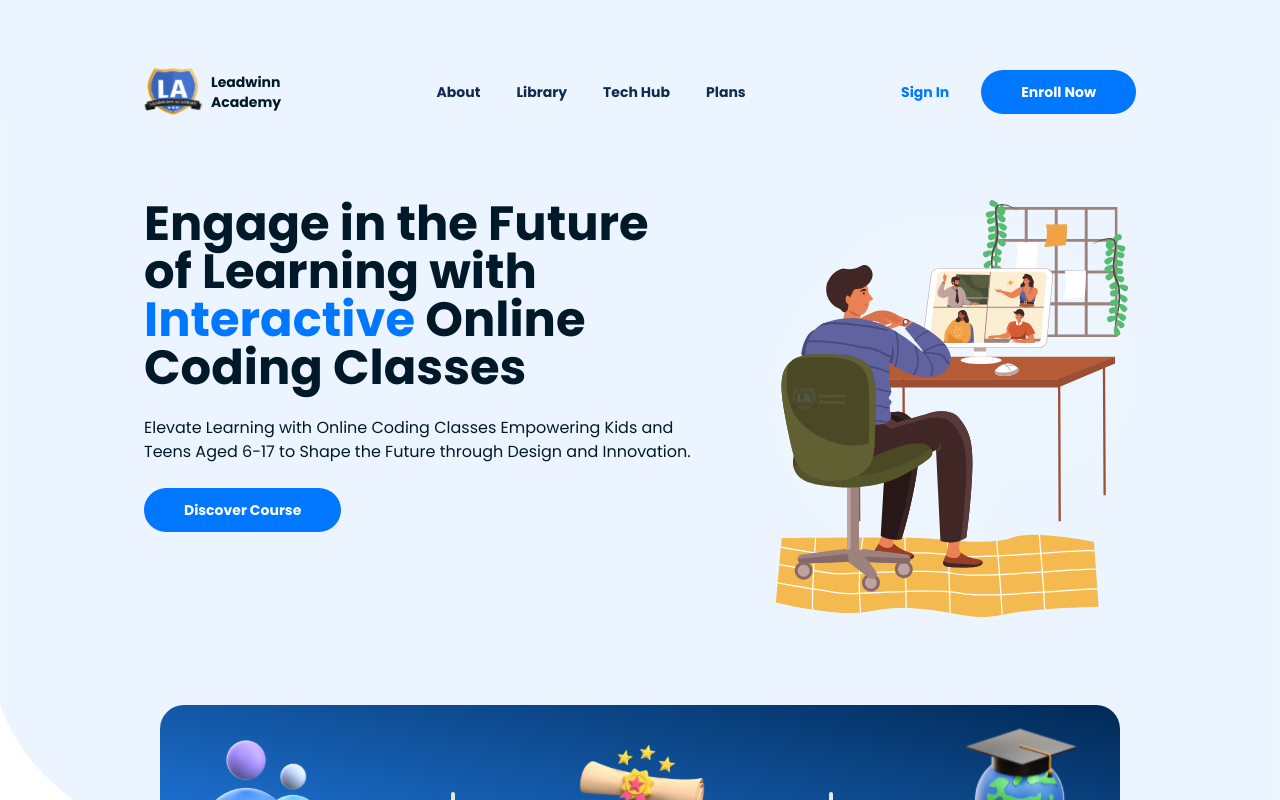
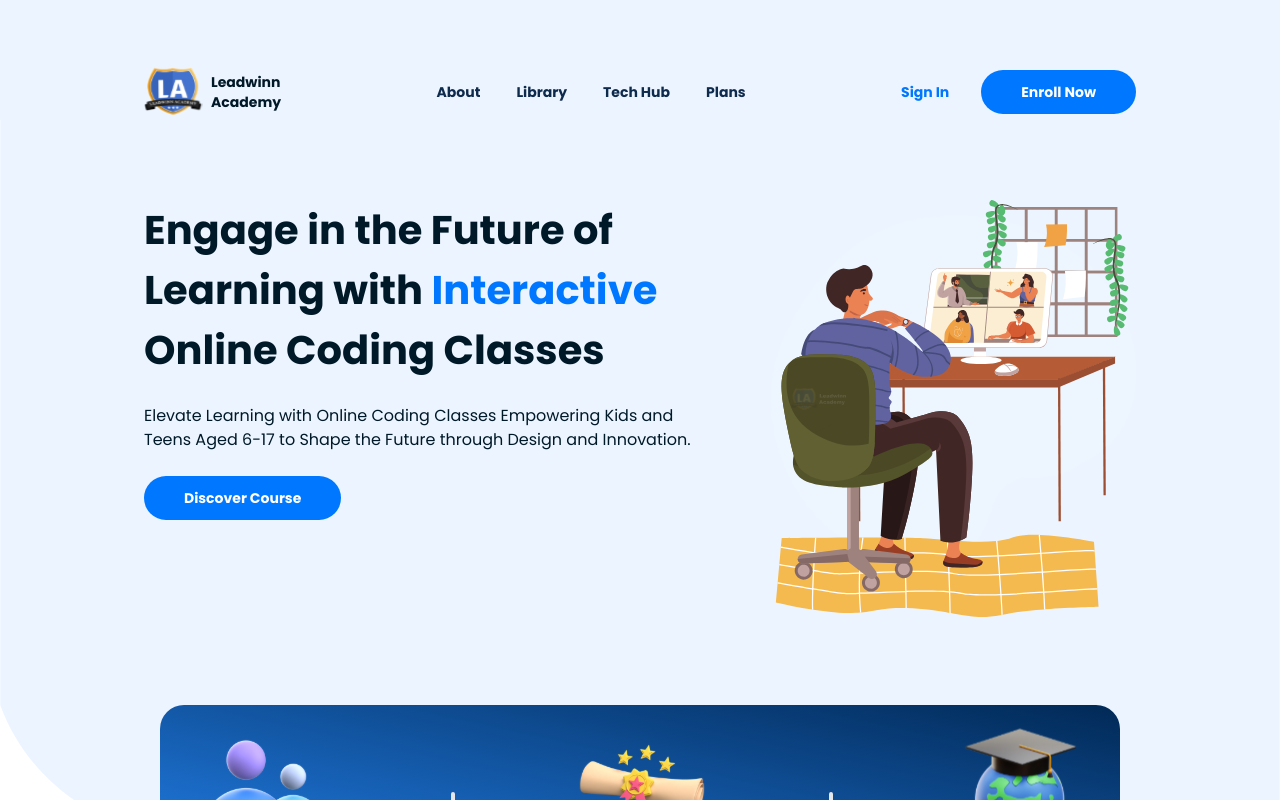
Before and after one commit to Adeleyeha-17/Leadwinn-Academy, a React (Vite) app: page / in a window 1280 px wide. Shown: the top 800 px of the page. Built offline with nearby package versions, Linux system fonts and the light colour scheme.

Commit message:
updated Hero

```diff
--- a/src/components/Hero/Hero.tsx
+++ b/src/components/Hero/Hero.tsx
@@ -33,7 +33,7 @@ export const Hero: React.FC<HomeProps> = () => {
     <div>
       <div className="flex flex-col md:flex-row justify-between lg:space-x-20 py-10 sm:px-20 md:py-20 px-5 lg:px-0 xl:px-36 lg:py-20 md:max-lg:max-w-6xl lg:max-xl:max-w-7xl mx-auto">
         <div className="font-poppins text-lead-black md:w-3/5 mx-auto">
-          <h1 className="text-3xl md:text-head xl:text-5xl font-bold mb-6 leading-normal max-w-md mx-auto sm:mx-0 md:max-w-3xl">Engage in the Future of Learning with <span className={`animate-slide-top ${currentColorClass}`}>{currentWord}</span>  Online Coding Classes</h1>
+          <h1 className="text-3xl md:text-head  font-bold mb-6 leading-normal max-w-md mx-auto sm:mx-0 md:max-w-3xl">Engage in the Future of Learning with <span className={`animate-slide-top ${currentColorClass}`}>{currentWord}</span>  Online Coding Classes</h1>
           <h1 className="hidden md:flex mb-6 text-sm md:text-base md:max-w-xl">Elevate Learning with Online Coding Classes Empowering Kids and Teens Aged 6-17 to Shape the Future through Design and Innovation.</h1>
           <Button path="" title="Discover Course" />
         </div>
```
